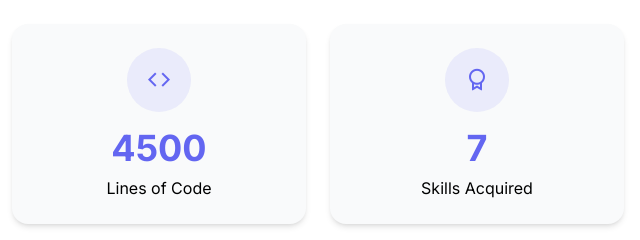
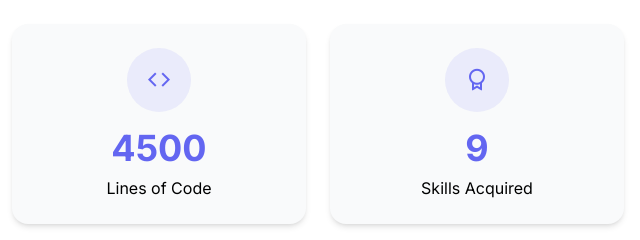
Before and after one commit to lawrde-ce/ojt-journey, a plain HTML site: page index.html in a window 1280 px wide. Shown: the part 900-1140 px from the top of the page, 640-1280 px from the left. Drawn offline with nearby package versions, Linux system fonts and the light colour scheme.

Commit message:
Update index.html

```diff
--- a/index.html
+++ b/index.html
@@ -223,7 +223,7 @@
             </div>
             <h3
               class="text-4xl font-bold text-primary counter-value"
-              data-target="7"
+              data-target="9"
             >
               0
             </h3>
```
